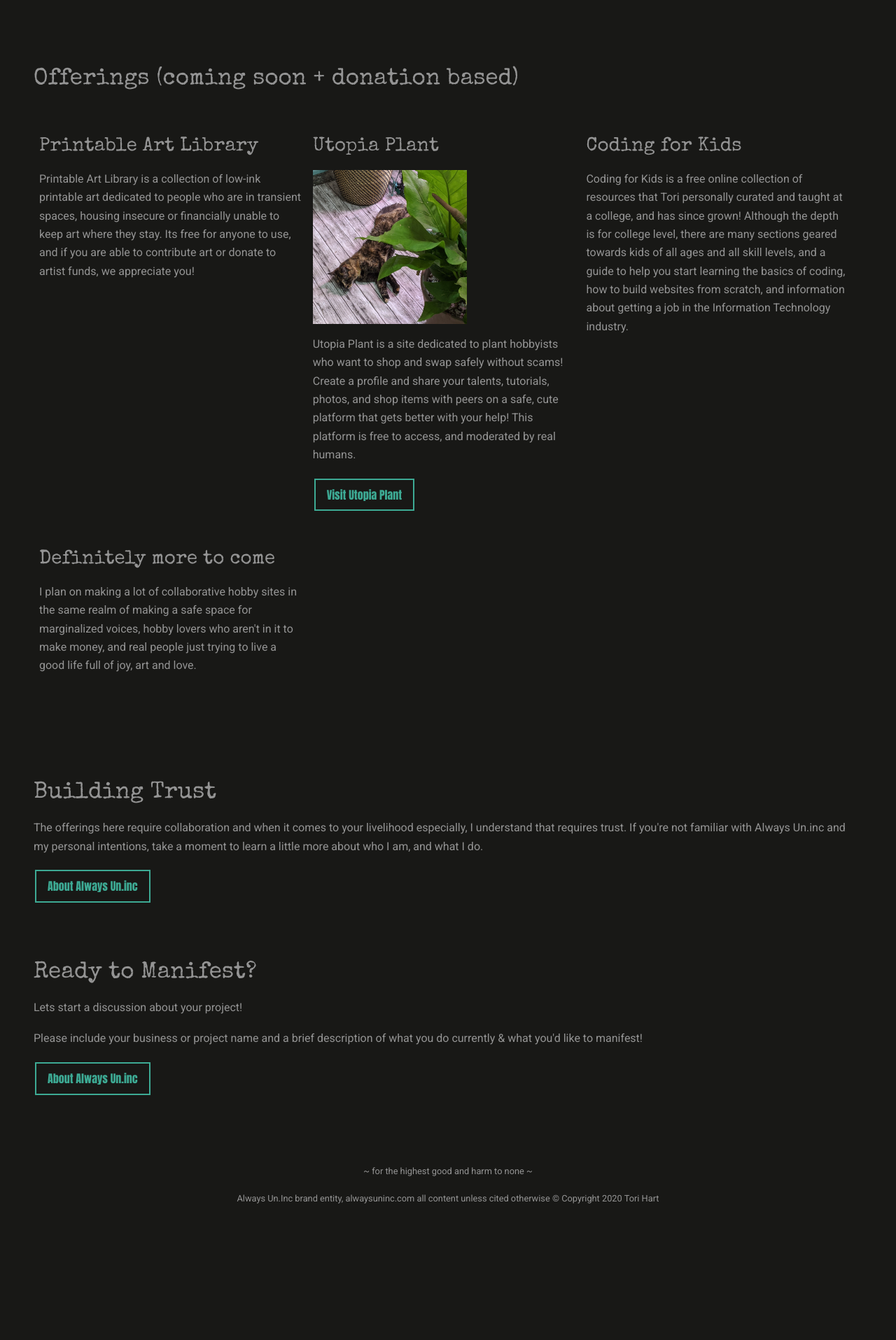
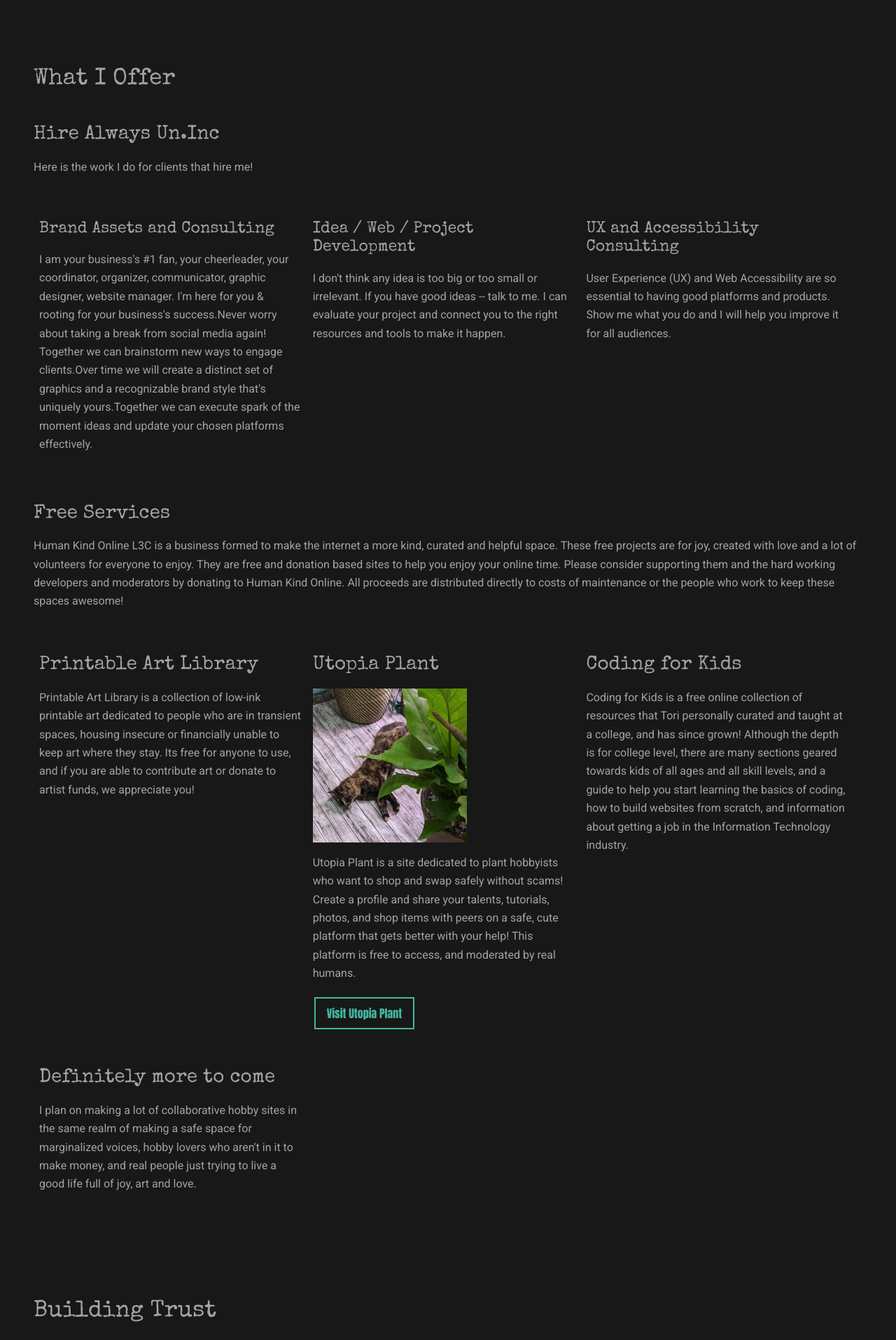
Before and after one commit to tori-hart/tori-hart.github.io, a PHP site: page / in a window 1280 px wide. Shown: the part 375-2290 px from the top of the page at 70% size. Before the commit the page ends 2095 px from the top, so only its background shows below. Run offline with PHP 8.4, Linux system fonts and the light colour scheme.

Commit message:
update to sections

```diff
--- a/index.html
+++ b/index.html
@@ -86,7 +86,25 @@
              <!-- end header -->
              <!-- start offerings -->
             <section id="offerings" class="wrapper">
-              <h2>Offerings (coming soon + donation based)</h2>
+              <h2>What I Offer</h2>
+              <h3>Hire Always Un.Inc</h3>
+              <p>Here is the work I do for clients that hire me!</p>
+              <div class="flex-container gallery offering-gallery">
+                <div class="flex-item">
+                  <h4>Brand Assets and Consulting</h4>
+                  <p>I am your business's #1 fan, your cheerleader, your coordinator, organizer, communicator, graphic designer, website manager. I'm here for you & rooting for your business's success.Never worry about taking a break from social media again! Together we can brainstorm new ways to engage clients.Over time we will create a distinct set of graphics and a recognizable brand style that's uniquely yours.Together we can execute spark of the moment ideas and update your chosen platforms effectively.</p>
+                </div>
+                <div class="flex-item">
+                  <h4>Idea / Web / Project Development</h4>
+                  <p>I don't think any idea is too big or too small or irrelevant. If you have good ideas -- talk to me. I can evaluate your project and connect you to the right resources and tools to make it happen.
+                  </div>
+                  <div class="flex-item">
+                  <h4>UX and Accessibility Consulting</h4>
+                  <p>User Experience (UX) and Web Accessibility are so essential to having good platforms and products. Show me what you do and I will help you improve it for all audiences.</p>
+                </div>
+              </div>
+              <h3>Free Services</h3>
+              <p>Human Kind Online L3C is a business formed to make the internet a more kind, curated and helpful space. These free projects are for joy, created with love and a lot of volunteers for everyone to enjoy. They are free and donation based sites to help you enjoy your online time. Please consider supporting them and the hard working developers and moderators by donating to Human Kind Online. All proceeds are distributed directly to costs of maintenance or the people who work to keep these spaces awesome!</p>
               <div class="flex-container gallery offering-gallery">
                 <div class="flex-item">
                   <div class="photo-wrapper">
--- a/styles/style.css
+++ b/styles/style.css
@@ -6,9 +6,9 @@
   }
 
   html, body {
-    --background: #181816;
-    --text: #949494;
-    --neon-mint: #3daa94;
+    --background: #181818;
+    --text: #A3A3A3;
+    --neon-mint: #42B8A0;
     width: 100%;
     max-width: 100%;
     height: 100%;
```
